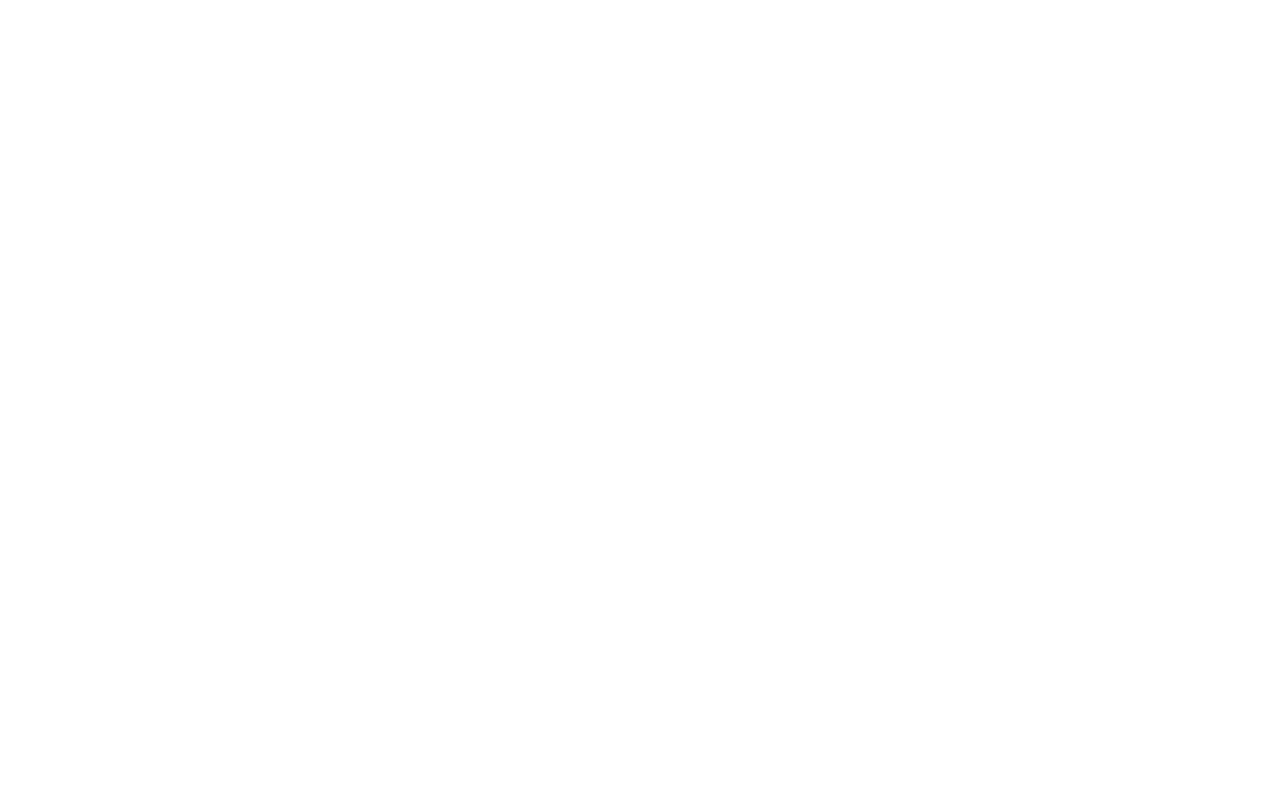
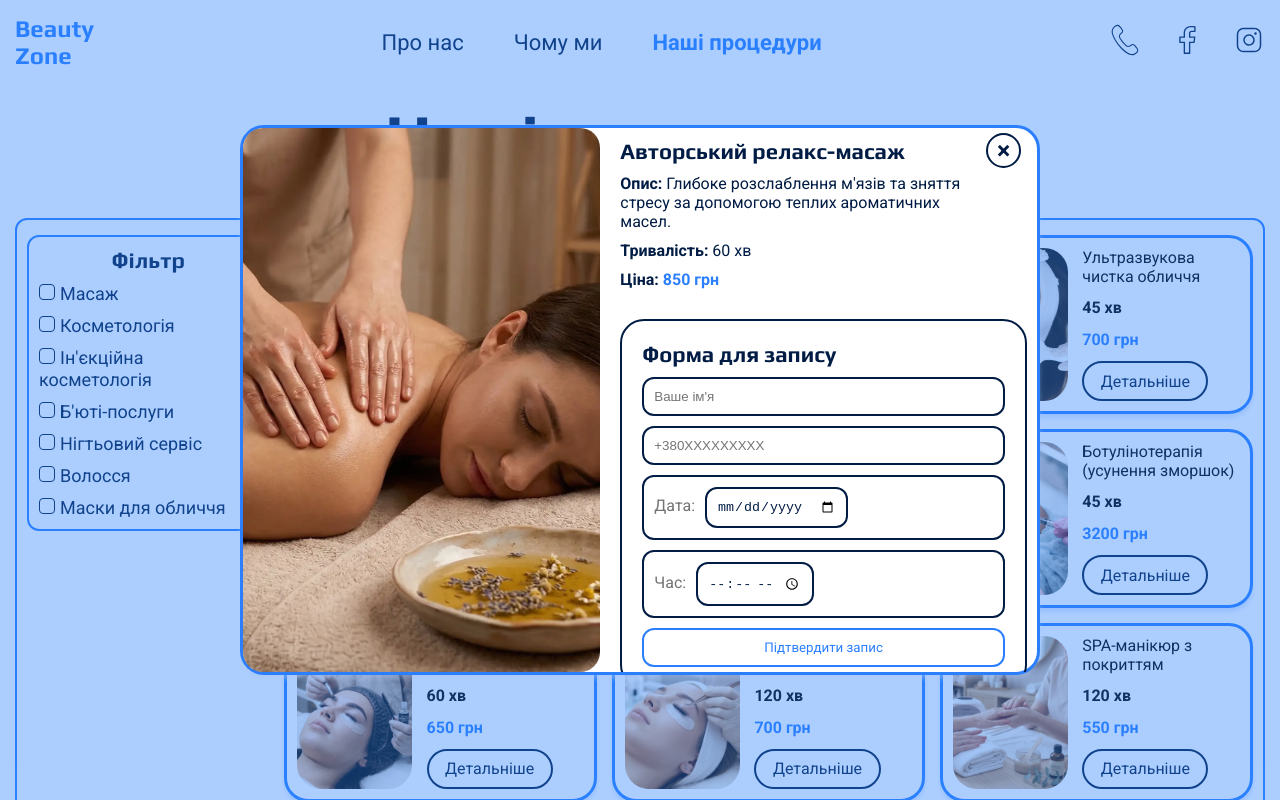
Before and after one commit to Lenchh/beauty-zone, a React (Vite) app: page /#/procedures/procedure/1 in a window 1280 px wide. Before the commit this address had no page. Built offline with nearby package versions, Linux system fonts and the light colour scheme.

Commit message:
routing for procedure page

```diff
--- a/src/App.tsx
+++ b/src/App.tsx
@@ -10,6 +10,7 @@ function App() {
       <Routes>
         <Route path="/" element={<Home />} />
         <Route path="/procedures" element={<ProceduresPage />} />
+        <Route path="/procedures/procedure/:procedureId" element={<ProceduresPage />} />
         <Route path="/aboutUs" element={<AboutPage />} />
       </Routes>
     </HashRouter>
--- a/src/pages/Procedures/ProceduresPage.tsx
+++ b/src/pages/Procedures/ProceduresPage.tsx
@@ -1,13 +1,17 @@
 import { useEffect, useRef, useState, type JSX } from 'react';
 import { Header } from '../Home/components/Header/Header';
 import proceduresStyle from './procedures.module.scss';
-import { procedures } from '../../data/procedures';
+import { procedures, type IProcedure } from '../../data/procedures';
 import { ProcedureBlock } from './components/ProcedureBlock';
 import { Footer } from '../Home/components/Footer/Footer';
 import { ModalWindow } from './components/ModalWindow';
-import { useAppSelector } from '../../featchers/hooks';
+import { useAppDispatch, useAppSelector } from '../../featchers/hooks';
+import { useParams } from 'react-router-dom';
+import { openModal } from '../../featchers/slices/modalSlice';
 
 export function ProceduresPage(): JSX.Element {
+  const dispatch = useAppDispatch();
+  const { procedureId } = useParams();
   const allCategories = [
     'Масаж',
     'Косметологія',
@@ -56,6 +60,17 @@ export function ProceduresPage(): JSX.Element {
     };
   }, [isOpen]);
 
+  useEffect(() => {
+    if (procedureId) {
+      const foundProcedure: IProcedure | undefined = procedures.find(
+        (procedure) => String(procedure.id) === procedureId
+      );
+      if (foundProcedure) {
+        dispatch(openModal(foundProcedure));
+      }
+    }
+  }, [procedures, procedureId]);
+
   return (
     <div className={proceduresStyle.proceduresPage}>
       <Header />
--- a/src/pages/Procedures/components/ModalWindow.tsx
+++ b/src/pages/Procedures/components/ModalWindow.tsx
@@ -56,6 +56,11 @@ export function ModalWindow(): JSX.Element {
 
   const handleDateChange = (e: ChangeEvent<HTMLInputElement>) => {
     const selectedDateString = e.target.value;
+    if (selectedDateString < minAvailableDate) {
+      toastrInfo('Ця дата недоступна.', 'Будь ласка, оберіть дату в майбутньому.');
+      setFormData({ ...formData, date: '' });
+      return;
+    }
     const dateObject = new Date(selectedDateString);
     const dayOfWeek = dateObject.getDay();
 
@@ -106,9 +111,15 @@ export function ModalWindow(): JSX.Element {
                 toastrInfo('Будь ласка, заповніть всі поля!', 'Всі поля мають бути заповнені.');
                 return;
               } else {
+                const orderData = {
+                  procedureId: currentProcedure?.id,
+                  procedureName: currentProcedure?.title,
+                  customer: formData,
+                };
+                console.log('Новий запис: ', orderData);
                 toastrSuccess(`Дякуємо, ${formData.name}!`, 'Ваша заявка успішно прийнята.');
+                closeWindow();
               }
-              closeWindow();
             }}
             className={modalStyle.orderForm}
           >
--- a/src/pages/Procedures/components/ProcedureBlock.tsx
+++ b/src/pages/Procedures/components/ProcedureBlock.tsx
@@ -4,6 +4,7 @@ import type { IProcedure } from '../../../data/procedures';
 import procedureStyle from '../../AboutPage/Components/CardSpecialist/cardSpecialist.module.scss';
 import buttonStyle from '../procedures.module.scss';
 import { openModal } from '../../../featchers/slices/modalSlice';
+import { Link } from 'react-router-dom';
 
 interface props {
   procedure: IProcedure;
@@ -20,9 +21,16 @@ export function ProcedureBlock({ procedure }: props): JSX.Element {
         <p>{procedure.title}</p>
         <p className={procedureStyle.experience}>{procedure.duration}</p>
         <p className="bold-blue">{`${procedure.price} грн`}</p>
-        <button className={buttonStyle.moreDetails} onClick={handleClick}>
+        <Link
+          to={`/procedures/procedure/${procedure.id}`}
+          key={procedure.id}
+          className={buttonStyle.moreDetails}
+          onClick={handleClick}
+        >
+          {/* <button className={buttonStyle.moreDetails} onClick={handleClick}> */}
           Детальніше
-        </button>
+          {/* </button> */}
+        </Link>
       </div>
     </div>
   );
--- a/src/pages/Procedures/procedures.module.scss
+++ b/src/pages/Procedures/procedures.module.scss
@@ -92,7 +92,7 @@
   width: 100%;
 }
 
-.procedures > div:hover {
+.procedures > div:hover > {
   box-shadow: 0 0 20px var(--secondary-color);
 }
 
--- a/src/toastr/info/style-toastr-info.css
+++ b/src/toastr/info/style-toastr-info.css
@@ -21,7 +21,7 @@
   background-color: #ccd7fc !important;
 }
 
-.closebtn > i {
+.closebtn {
   color: #000617;
   font-weight: 500;
 }
--- a/src/toastr/info/toastr-options-info.ts
+++ b/src/toastr/info/toastr-options-info.ts
@@ -19,7 +19,7 @@ export function toastrInfo(description: string, headString: string): void {
     showMethod: 'fadeIn',
     hideMethod: 'fadeOut',
     toastClass: 'style-toast-info',
-    closeHtml: '<button class="closebtn"><i class="bi bi-x"></i></button>',
+    closeHtml: '<button class="closebtn">&times;</button>',
   };
 
   toastr.info(description, headString);
```
